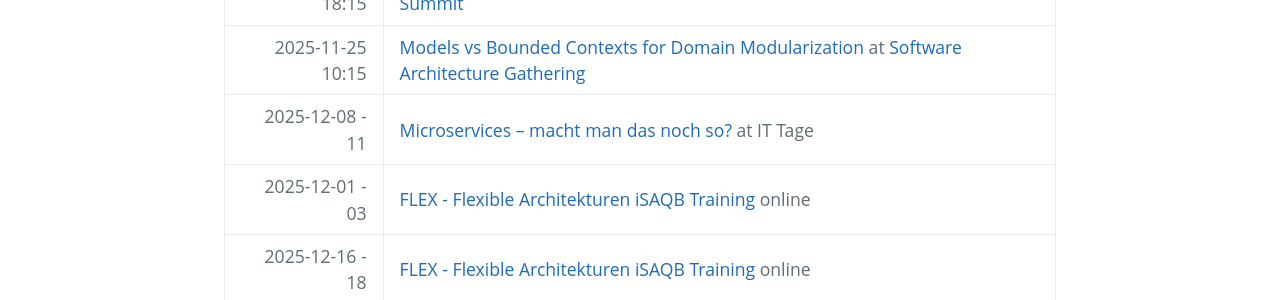
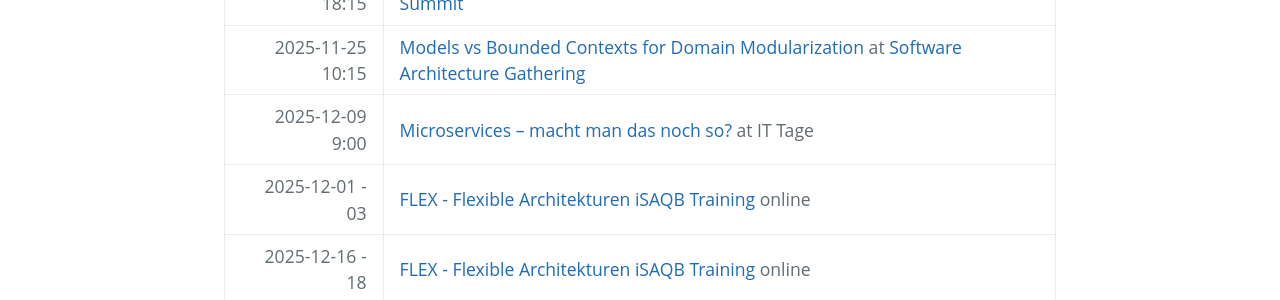
Before and after one commit to ewolff/ewolff.com, a Jekyll site: the page built from schedule.md, in a window 1280 px wide. Shown: the part 733-1033 px from the top of the page. Built offline with Jekyll 4.4.1, drawn with Linux system fonts in a browser that asks for light colours; our own code applies the rules of GitHub Pages for plain Markdown files.

Commit message:
Zeit für Vortrag IT Tage korrigiert

```diff
--- a/schedule.md
+++ b/schedule.md
@@ -11,7 +11,7 @@
 |  2025-11-07 9:00 | [Workshop: Architektur für Menschen – DDD, Team Topologies und Soziotechnik](https://jax.de/software-architecture/soziotechnischer-architektur-workshop/) at [WJAX](https://jax.de/muenchen/) |
 | 2025-11-24 18:15 | [Keynote: Migration zu Microservices - Macht man das noch so?](https://mad-summit.de/architektur/migration-zu-microservices-macht-man-das-noch-so/) at [MAD Summit](https://mad-summit.de/) |
 | 2025-11-25 10:15 | [Models vs Bounded Contexts for Domain Modularization](https://conferences.isaqb.org/software-architecture-gathering/session/models-vs-bounded-contexts-for-domain-modularization/) at [Software Architecture Gathering](https://conferences.isaqb.org/software-architecture-gathering/) |
-|  2025-12-08 - 11 | [Microservices – macht man das noch so? ](https://www.ittage.informatik-aktuell.de/programm/2025/microservices-macht-man-das-noch-so.html) at IT Tage                                         |
+|  2025-12-09 9:00 | [Microservices – macht man das noch so? ](https://www.ittage.informatik-aktuell.de/programm/2025/microservices-macht-man-das-noch-so.html) at IT Tage                                         |
 |  2025-12-01 - 03 | [FLEX - Flexible Architekturen iSAQB Training](https://www.socreatory.com/de/trainings/flex) online                                                                                           |
 |  2025-12-16 - 18 | [FLEX - Flexible Architekturen iSAQB Training](https://www.socreatory.com/de/trainings/flex) online                                                                                           |
 |  2026-01-27 - 29 | [FLEX - Flexible Architekturen iSAQB Training](https://www.socreatory.com/de/trainings/flex) online                                                                                           |
```
Also changed, not shown: termine.md (+1 -1 lines).
